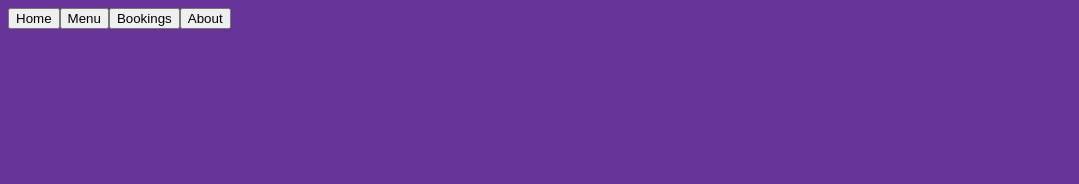
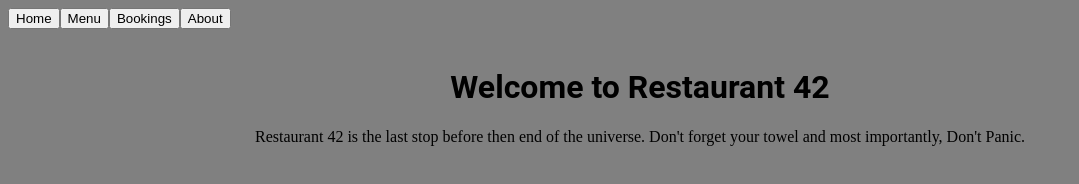
Before and after one commit to mitchnode/restaurant-web, a website built with webpack: page src/template.html in a window 1280 px wide. Shown: the whole page, without its empty margins (0-1079 px from the left). Built offline with nearby package versions, Linux system fonts and the light colour scheme.

Commit message:
Heading added

```diff
--- a/src/styles.css
+++ b/src/styles.css
@@ -1,8 +1,11 @@
 body{
-    background-color: rebeccapurple;
+    background-color: grey;
 }
 
 h1 {
     text-align: center;
     font-family: Roboto, Oxygen, Ubuntu, Cantarell, 'Open Sans', 'Helvetica Neue', sans-serif;
 }
+p {
+    text-align: center;
+}
--- a/src/template.html
+++ b/src/template.html
@@ -7,6 +7,6 @@
 </head>
 <body>
     <header><nav><button>Home</button><button>Menu</button><button>Bookings</button><button>About</button></nav></header>
-    <div id="content"></div>
+    <div id="content"><img src=""><h1>Welcome to Restaurant 42</h1><p>Restaurant 42 is the last stop before then end of the universe. Don't forget your towel and most importantly, Don't Panic.</p></div>
 </body>
 </html>
```
